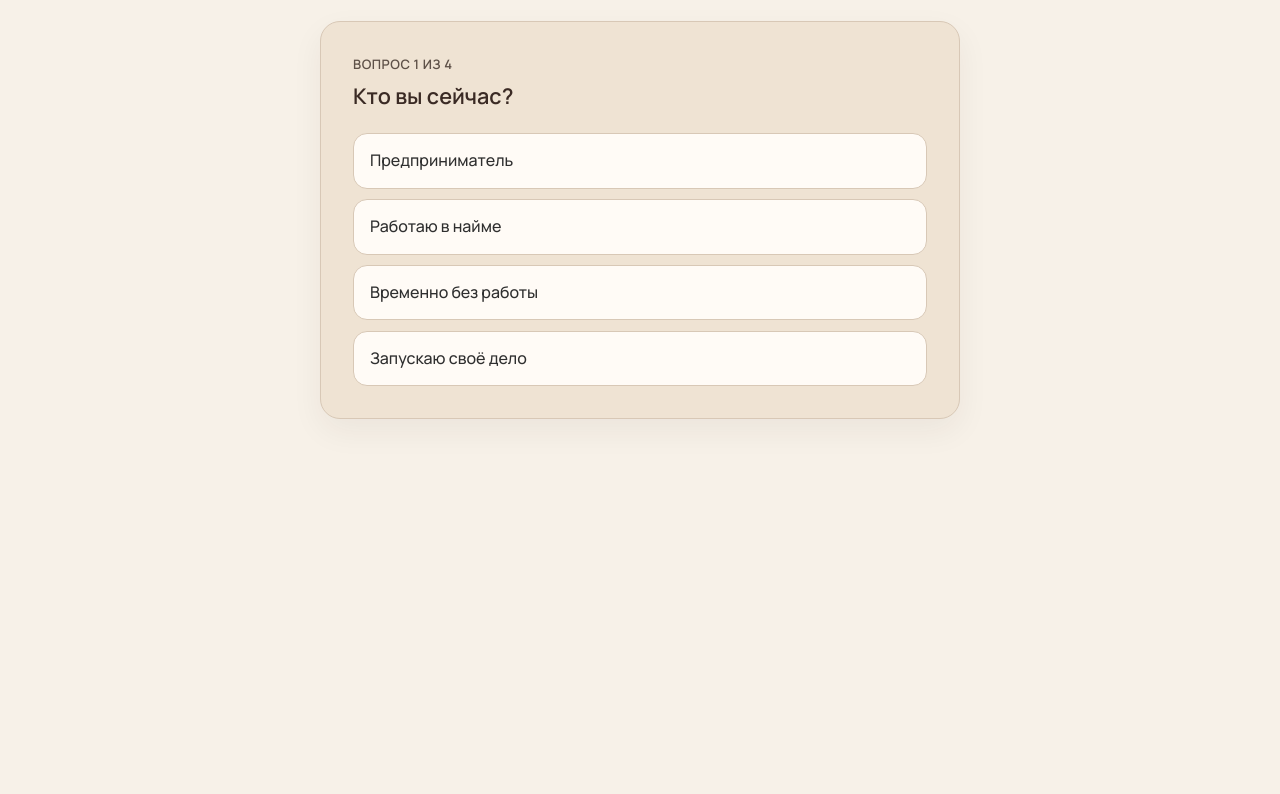
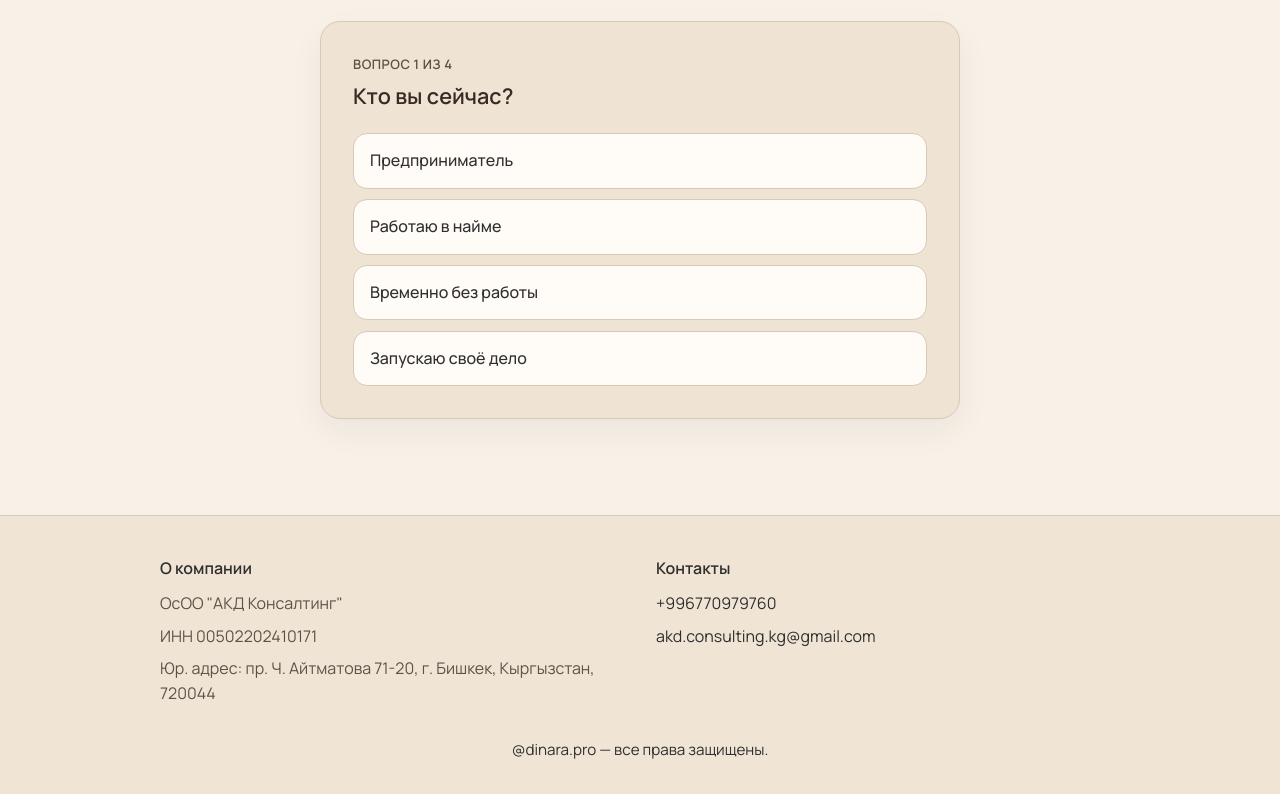
Before and after one commit to yanderbikov/dinara-landing, a React (Vite) app: page / in a window 1280 px wide. Shown: the part 823-1617 px from the top of the page. Before the commit the page ends 1339 px from the top, so only its background shows below. Built offline with nearby package versions, Linux system fonts and the light colour scheme.

Commit message:
added footer

```diff
--- a/src/index.css
+++ b/src/index.css
@@ -58,6 +58,58 @@ a {
 }
 
 .site-footer {
-  min-height: 1px;
+  padding: 2.5rem 1.25rem 2rem;
   scroll-margin-top: 1rem;
+  background: #f0e5d5;
+  border-top: 1px solid var(--border-dust);
 }
+
+.site-footer__content {
+  width: min(100%, 960px);
+  margin: 0 auto;
+  color: var(--text-muted);
+}
+
+.site-footer__grid {
+  display: grid;
+  grid-template-columns: repeat(2, minmax(0, 1fr));
+  gap: 1.5rem 2rem;
+}
+
+.site-footer__column {
+  min-width: 0;
+}
+
+.site-footer__title {
+  margin: 0 0 0.6rem;
+  font-weight: 700;
+  color: var(--text-body);
+}
+
+.site-footer__line {
+  margin: 0 0 0.5rem;
+}
+
+.site-footer__link {
+  color: var(--text-body);
+  text-decoration: none;
+}
+
+.site-footer__link:hover,
+.site-footer__link:focus-visible {
+  text-decoration: underline;
+}
+
+.site-footer__copyright {
+  margin: 1.5rem 0 0;
+  font-size: 0.95rem;
+  color: var(--text-body);
+  text-align: center;
+}
+
+@media (max-width: 700px) {
+  .site-footer__grid {
+    grid-template-columns: 1fr;
+    gap: 1rem;
+  }
+}
--- a/src/pages/LandingPage.jsx
+++ b/src/pages/LandingPage.jsx
@@ -7,7 +7,34 @@ export default function LandingPage() {
     <QuizCompletionProvider>
       <Hero />
       <QuizSection />
-      <footer id="contact" className="site-footer" aria-label="Контакты" />
+      <footer id="contact" className="site-footer" aria-label="Контакты">
+        <div className="site-footer__content">
+          <div className="site-footer__grid">
+            <div className="site-footer__column">
+              <p className="site-footer__title">О компании</p>
+              <p className="site-footer__line">ОсОО &quot;АКД Консалтинг&quot;</p>
+              <p className="site-footer__line">ИНН 00502202410171</p>
+              <p className="site-footer__line">
+                Юр. адрес: пр. Ч. Айтматова 71-20, г. Бишкек, Кыргызстан, 720044
+              </p>
+            </div>
+            <div className="site-footer__column">
+              <p className="site-footer__title">Контакты</p>
+              <p className="site-footer__line">
+                <a href="tel:+996770979760" className="site-footer__link">
+                  +996770979760
+                </a>
+              </p>
+              <p className="site-footer__line">
+                <a href="mailto:akd.consulting.kg@gmail.com" className="site-footer__link">
+                  akd.consulting.kg@gmail.com
+                </a>
+              </p>
+            </div>
+          </div>
+          <p className="site-footer__copyright">@dinara.pro — все права защищены.</p>
+        </div>
+      </footer>
     </QuizCompletionProvider>
   );
 }
```
